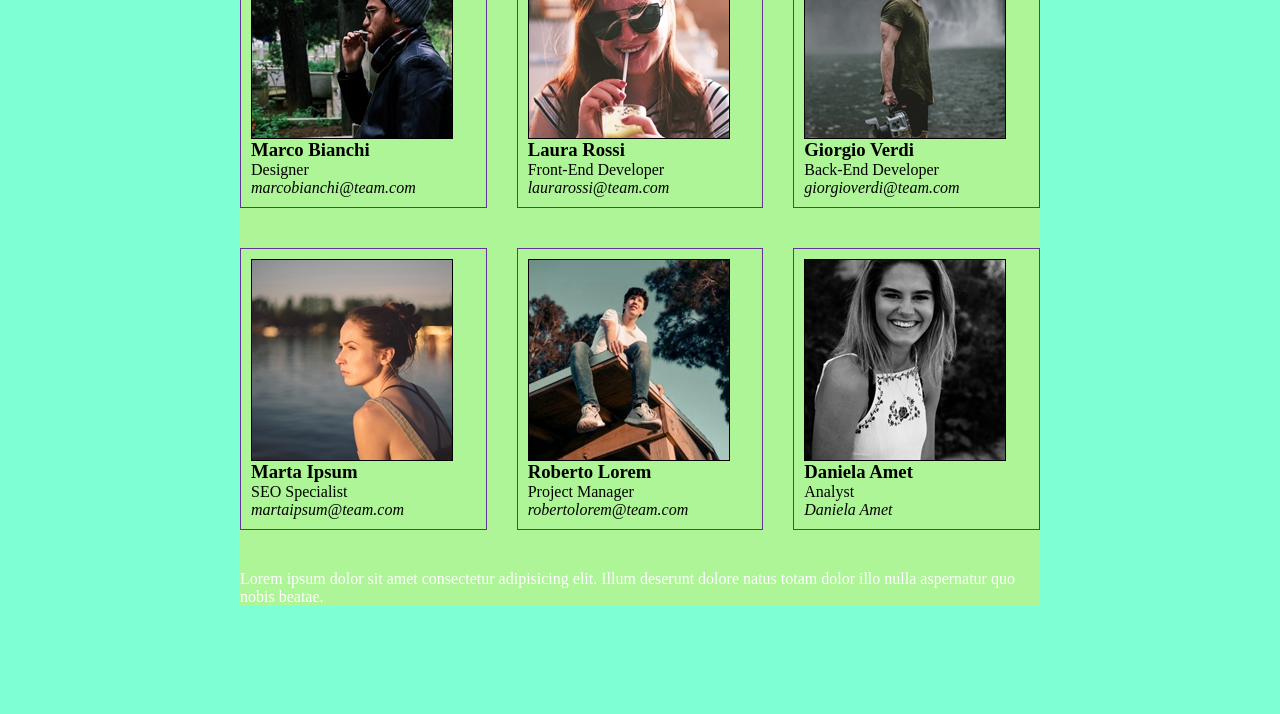
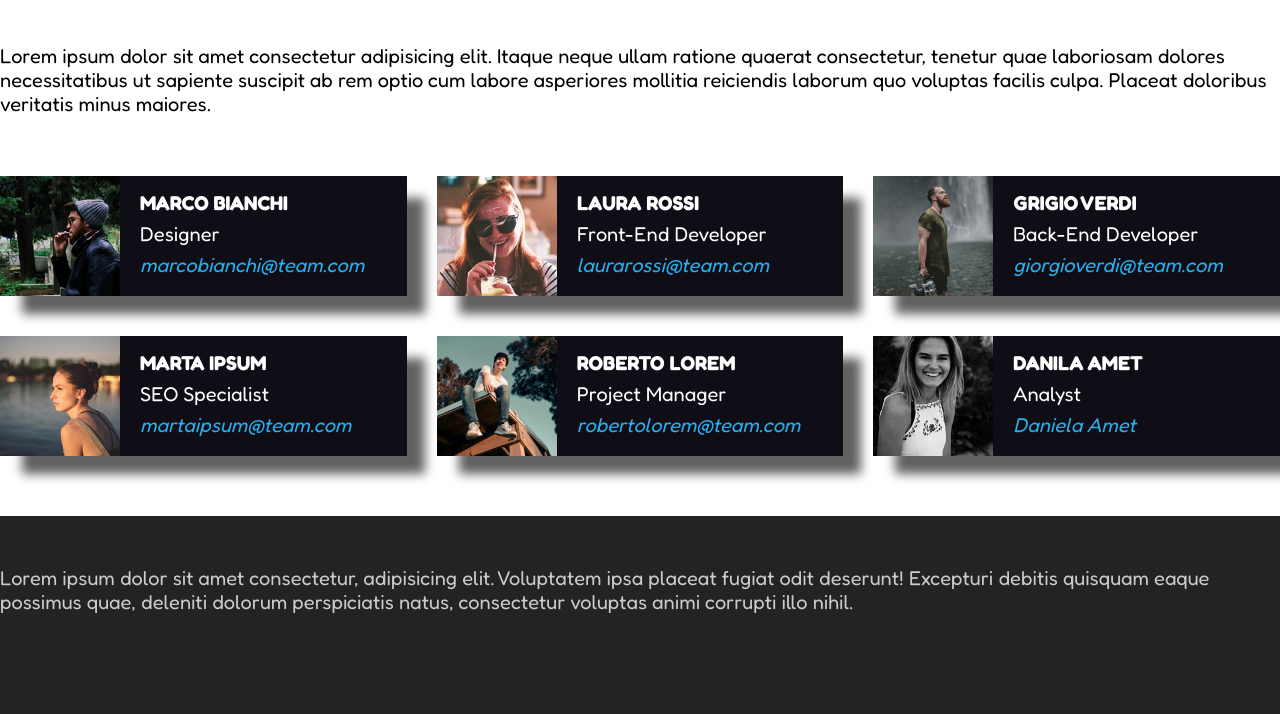
Before and after one commit to AnatoliyZakhryapin/html-css-float-cards, a plain HTML site: page index.html in a window 1280 px wide. Shown: the part 137-851 px from the top of the page. Before the commit the page ends 800 px from the top, so only its background shows below. Drawn offline with Linux system fonts and the light colour scheme.

Commit message:
ADD compito finito

```diff
--- a/css/style.css
+++ b/css/style.css
@@ -6,61 +6,106 @@ RESET
     padding: 0;
     margin: 0;
     box-sizing: border-box;
-}
-
-body {
-    background-color: aquamarine;
+    font-size: 20px;
+    font-family: 'Fredoka', sans-serif;
 }
 
 img {
     max-width: 100%;
 }
 
-.conteiner {
-    max-width: 800px;
-    margin: 0 auto;
-    background-color: rgb(173, 245, 151);
+.body {
+    background-color: #fffffe;
 }
 
-.col {
+footer {
+    background-color: rgb(36, 34, 34);
+    color: #cbcbca;
+    padding-top: 50px;
+    padding-bottom: 100px;
+}
+
+/*
+TITLE
+*/
+
+.main-title {
+    font-weight: 700;
+    font-size: 50px;
+    text-align: center;
+    padding: 60px 0px;
+    color: #e53170;
+}
+
+/*
+MAIN TEXT
+*/
+
+.main-text {
+    padding-bottom: 60px;
+}
+
+/*
+CONTEINER SETTINGS
+*/
+
+.conteiner {
+    max-width: 1400px;
+    margin: 0 auto;
+}
+
+/*
+CARD BOX
+*/
+
+.calling-card-box {
+    padding-bottom: 20px;
+}
+
+.calling-card-box__col {
     float: left;
     width: calc((100% - 60px) / 3);
     margin-right: 30px;
     margin-bottom: 40px;
+
+    -webkit-box-shadow: 20px 20px 10px -2px rgba(0,0,0,0.62);
+    -moz-box-shadow: 20px 20px 10px -2px rgba(0,0,0,0.62);
+    box-shadow: 20px 20px 10px -2px rgba(0,0,0,0.62);
 }
 
-.col:nth-child(3n) {
+.calling-card-box__col:nth-child(3n) {
     margin-right: 0;
 }
 
+.calling-card-box__col__card {
+    background-color: #0f0e17;
+	/*border: 1px solid rebeccapurple;*/
+	/*padding: 10px;*/
+}
+
+.image {
+    float: left;
+    width: 120px;
+    margin-right: 20px;
+}
+
+.card-text {
+    padding-top: 15px;
+    color:white;
+}
+
+.card-text > * {
+    padding-bottom: 7px;
+}
+
+.card-text > address {
+    color: rgb(43, 175, 236);
+}
 .clearfix::after {
 	content: '';
 	display: table;
 	clear: both;
 }
-
-.card {
-	border: 1px solid rebeccapurple;
-	padding: 10px;
-}
-
-.image {
-    border: 1px solid;
-    float: left;
-}
-
-.bg-black {
-    background-color: rgb(36, 34, 34);
-}
-
-.font-white {
-    color:white;
-}
-
-.font-blu {
-    color: rgb(43, 175, 236);
-}
-
 
 /*
 DEBUG
--- a/index.html
+++ b/index.html
@@ -4,79 +4,100 @@
     <meta charset="UTF-8">
     <meta name="viewport" content="width=device-width, initial-scale=1.0">
     <link rel="stylesheet" href="./css/style.css">
+    <link rel="preconnect" href="https://fonts.googleapis.com">
+    <link rel="preconnect" href="https://fonts.gstatic.com" crossorigin>
+    <link href="https://fonts.googleapis.com/css2?family=Fredoka:wght@400;700&display=swap" rel="stylesheet">
     <title>Meet Our Team</title>
 </head>
-<body class="debu">
+<body>
 
     <main>
         <section class="conteiner">
-            <h1>Meet Our Team</h1>
+            <h1 class="main-title">Meet Our Team</h1>
             <!--Testo-->
-            <div class="conteiner">
-                Lorem ipsum dolor sit, amet consectetur adipisicing elit. Ullam fuga, debitis incidunt soluta hic doloremque cum, accusamus repudiandae fugit autem facere voluptas non corporis quae. Quae deleniti aut temporibus ad!
+            <div class="main-text">
+                Lorem ipsum dolor sit amet consectetur adipisicing elit. Itaque neque ullam ratione quaerat consectetur, tenetur quae laboriosam dolores necessitatibus ut sapiente suscipit ab rem optio cum labore asperiores mollitia reiciendis laborum quo voluptas facilis culpa. Placeat doloribus veritatis minus maiores.
             </div>
             <!--Biglietto da vista-->
-            <div class="conteiner clearfix">
-                <div class="col">
-                    <div class="card">
+            <div class=" calling-card-box clearfix">
+                <div class="calling-card-box__col">
+                    <div class="calling-card-box__col__card clearfix">
                         <img class="image" src="./img/male1.png" alt="Marco Bianchi">
-                        <h3>Marco Bianchi</h3>
+                        <div class="card-text font-color-white">
+                            <h3>MARCO BIANCHI</h3>
 
                             <p>Designer</p>
                             <address>marcobianchi@team.com</address>
                         </div>
+
                     </div>
-                <div class="col">
-                    <div class="card">
+                </div>
+                <div class="calling-card-box__col">
+                    <div class="calling-card-box__col__card clearfix">
                         <img class="image" src="./img/female1.png" alt="Laura Rossi">
-                        <h3>Laura Rossi</h3>
+                        <div class="card-text">
+                            <h3>LAURA ROSSI</h3>
 
                             <p>Front-End Developer</p>
                             <address>laurarossi@team.com</address>
                         </div>
+
                     </div>
-                <div class="col">
-                    <div class="card">
+                </div>
+                <div class="calling-card-box__col">
+                    <div class="calling-card-box__col__card clearfix">
                         <img class="image" src="./img/male2.png" alt="Giorgio Verdi">
-                        <h3>Giorgio Verdi</h3>
+                        <div class="card-text">
+                            <h3>GRIGIO VERDI</h3>
 
                             <p>Back-End Developer</p>
                             <address>giorgioverdi@team.com</address>
                         </div>
+
                     </div>
-                <div class="col">
-                    <div class="card">
+                </div>
+                <div class="calling-card-box__col">
+                    <div class="calling-card-box__col__card clearfix">
                         <img class="image" src="./img/female2.png" alt="Marta Ipsum">
-                        <h3>Marta Ipsum</h3>
+                        <div class="card-text">
+                            <h3>MARTA IPSUM</h3>
 
                             <p>SEO Specialist</p>
                             <address>martaipsum@team.com</address>
                         </div>
+
                     </div>
-                <div class="col">
-                    <div class="card">
+                </div>
+                <div class="calling-card-box__col">
+                    <div class="calling-card-box__col__card clearfix">
                         <img class="image" src="./img/male3.png" alt="Roberto Lorem">
-                        <h3>Roberto Lorem</h3>
+                        <div class="card-text">
+                            <h3>ROBERTO LOREM</h3>
 
                             <p>Project Manager</p>
                             <address>robertolorem@team.com</address>
                         </div>
+
                     </div>
-                <div class="col">
-                    <div class="card">
+                </div>
+                <div class="calling-card-box__col">
+                    <div class="calling-card-box__col__card clearfix">
                         <img class="image" src="./img/female3.png" alt="Daniela Amet">
-                        <h3>Daniela Amet</h3>
+                        <div class="card-text">
+                            <h3>DANILA AMET</h3>
 
                         <p>Analyst</p>
                         <address>Daniela Amet</address>
+                        </div>
+
                     </div>
                 </div>
             </div>
         </section>
     </main>
 
-    <footer class="conteiner font-white">
-        <p>Lorem ipsum dolor sit amet consectetur adipisicing elit. Illum deserunt dolore natus totam dolor illo nulla aspernatur quo nobis beatae.</p>
+    <footer>
+        <p class="conteiner">Lorem ipsum dolor sit amet consectetur, adipisicing elit. Voluptatem ipsa placeat fugiat odit deserunt! Excepturi debitis quisquam eaque possimus quae, deleniti dolorum perspiciatis natus, consectetur voluptas animi corrupti illo nihil.</p>
     </footer>
 </body>
 </html>
```
Lines whose indentation alone changed are shown as unchanged.
